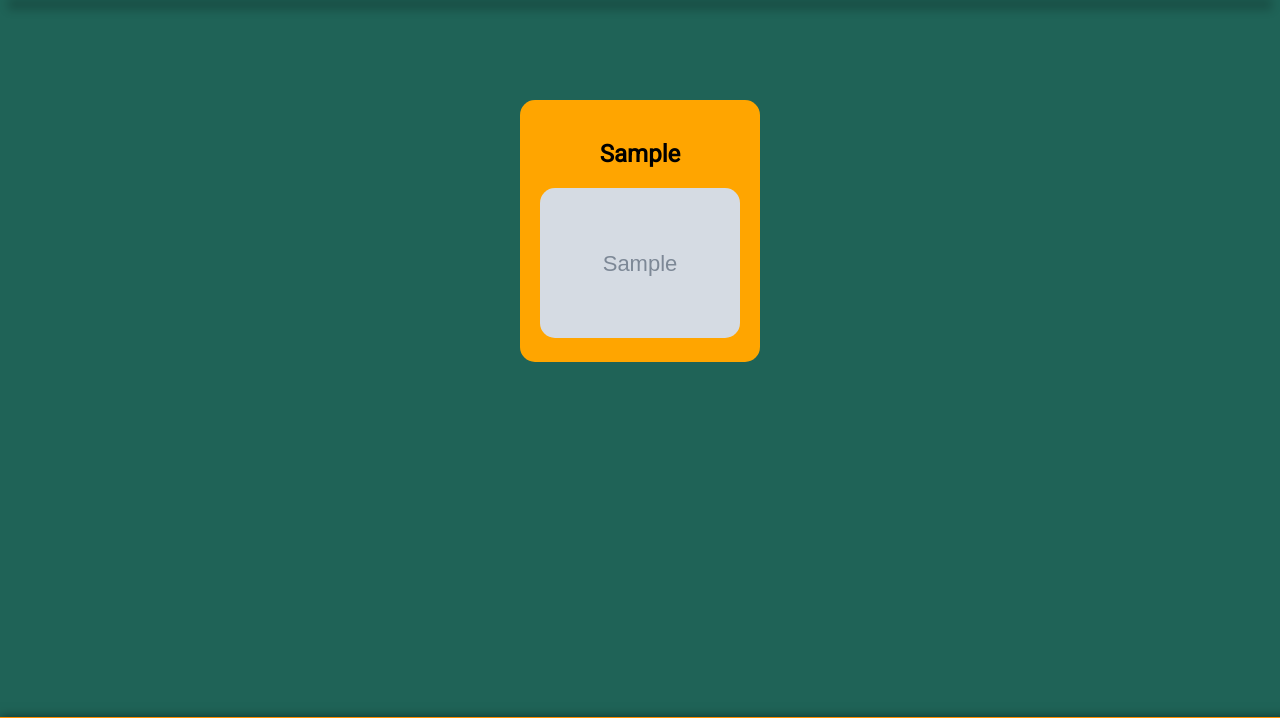
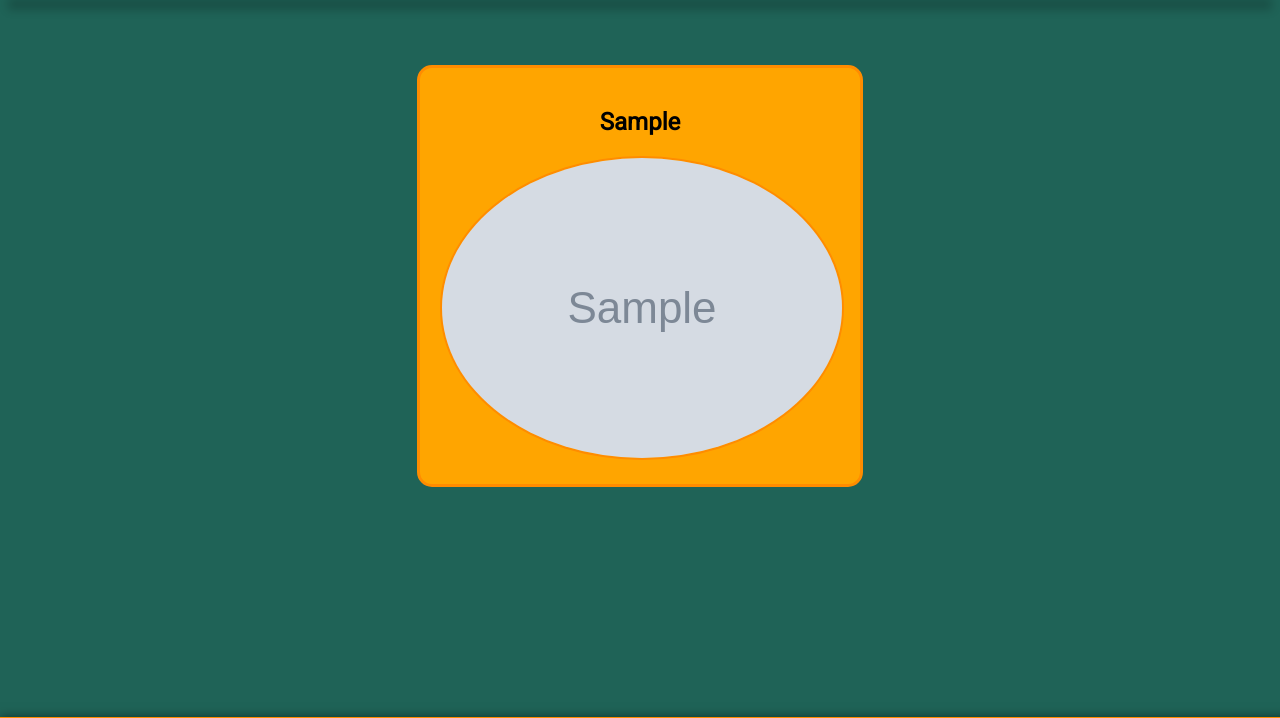
Before and after one commit to yanmarkb/Capstone-1-Recipe-Explorer-App, a Flask app: template templates/index.html in a window 1280 px wide. Shown: the part 20-738 px from the top of the page. Run offline with Flask 3, Linux system fonts and the light colour scheme; the template is opened without the code that fills it: most values are stand-ins (such as "Sample title", 1, 10 or a date in 2020); grey boxes marked "Sample" are stand-in pictures.

Commit message:
Update styles.css with border and margin changes

```diff
--- a/static/styles.css
+++ b/static/styles.css
@@ -162,12 +162,14 @@ nav form.input-container input::placeholder {
     background-color: orange;
     color: black;
     border-radius: 15px;
+    border: 3px solid darkorange;
     padding: 20px;
     margin: 10px;
     text-align: center;
     width: 200px;
     transition: transform .2s;
-    margin-top: 100px;
+    margin-top: 65px;
+    width: 400px;
 }
 
 .meal:hover {
@@ -177,7 +179,8 @@ nav form.input-container input::placeholder {
 .meal img {
     width: 100%;
     height: auto;
-    border-radius: 15px;
+    border-radius: 50%;
+    border: 2px solid darkorange;
 }
 
 .container {
```
